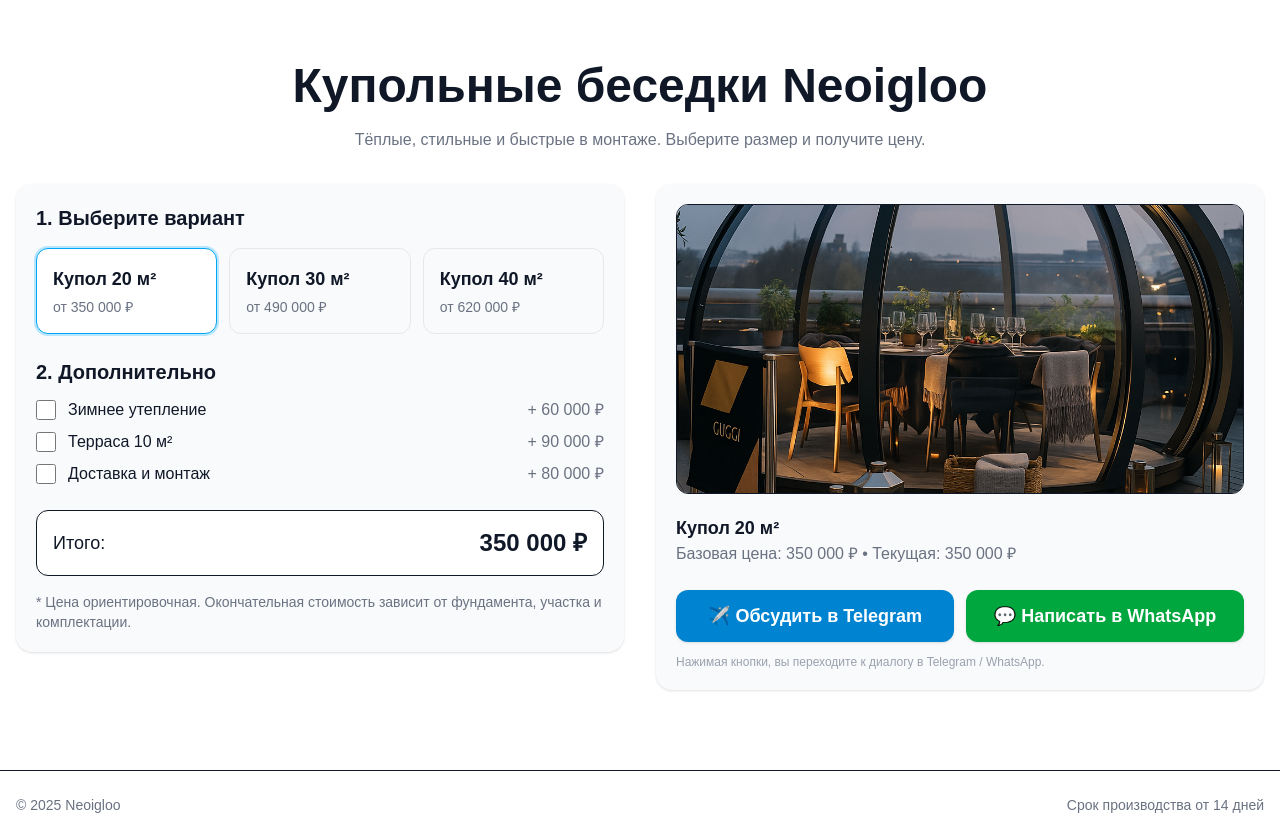
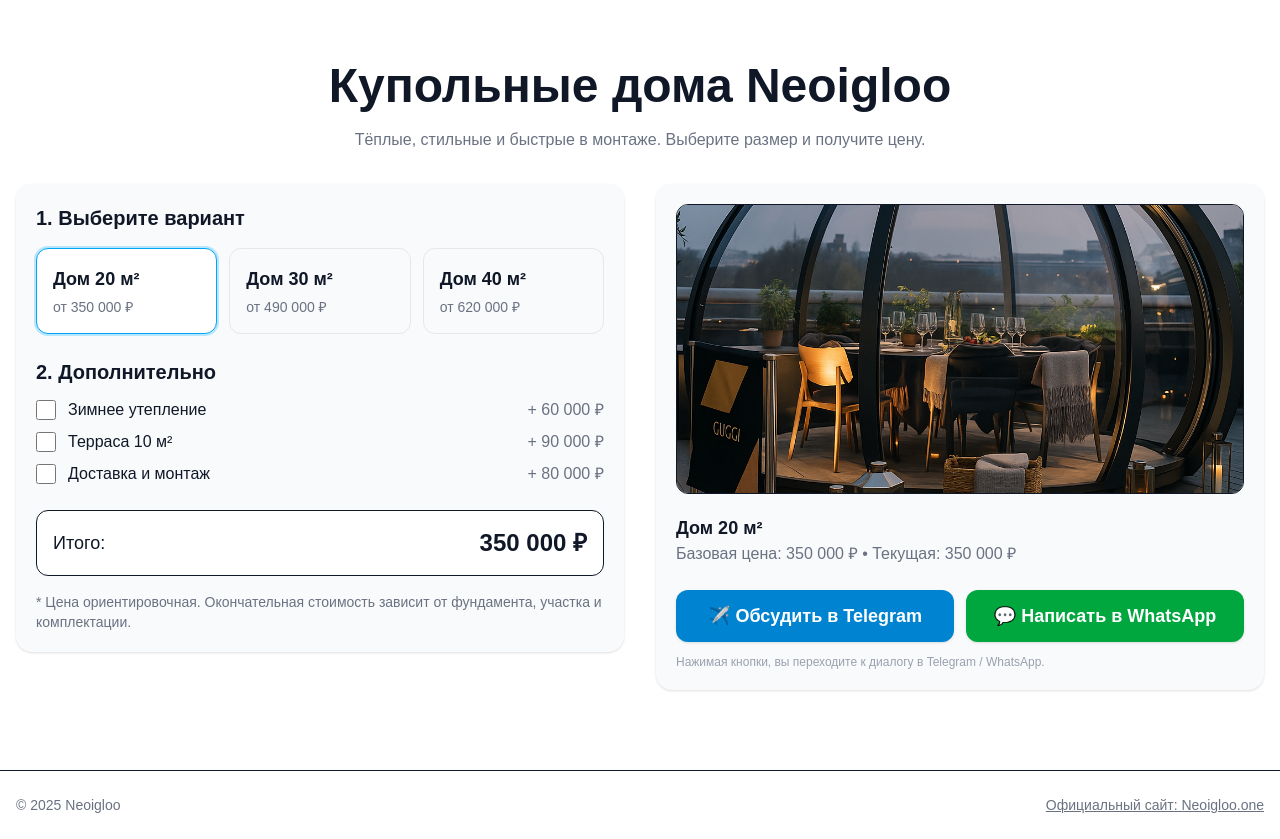
Before and after one commit to fishersp/neoigloo-site, a Next.js app: page / in a window 1280 px wide. Built offline with nearby package versions, Linux system fonts and the light colour scheme.

Commit message:
Update landing

```diff
--- a/src/app/page.tsx
+++ b/src/app/page.tsx
@@ -1,6 +1,15 @@
 'use client';
 
 import { useMemo, useState } from 'react';
+
+export const revalidate = 0; // чтобы страница не кэшировалась CDN
+
+// ==== НАСТРОЙКИ ====
+const YM_ID = 12345678; // <— замени на ID счётчика Метрики (если используешь цели)
+const TELEGRAM_URL = 'https://t.me/whatuknow';
+const WHATSAPP_NUMBER = '79096787222'; // +7 909 678 7222 без плюса и пробелов
+const MAIN_SITE_URL = 'https://Neoigloo.one';
+// ===================
 
 type Plan = {
   id: '20' | '30' | '40';
@@ -17,9 +26,9 @@ type Addon = {
 };
 
 const PLANS: Plan[] = [
-  { id: '20', title: 'Купол 20 м²', size: 20, basePrice: 350_000, img: '/house20.jpg' },
-  { id: '30', title: 'Купол 30 м²', size: 30, basePrice: 490_000, img: '/house30.jpg' },
-  { id: '40', title: 'Купол 40 м²', size: 40, basePrice: 620_000, img: '/house40.jpg' },
+  { id: '20', title: 'Дом 20 м²', size: 20, basePrice: 350_000, img: '/house20.jpg' },
+  { id: '30', title: 'Дом 30 м²', size: 30, basePrice: 490_000, img: '/house30.jpg' },
+  { id: '40', title: 'Дом 40 м²', size: 40, basePrice: 620_000, img: '/house40.jpg' },
 ];
 
 const ADDONS: Addon[] = [
@@ -29,6 +38,12 @@ const ADDONS: Addon[] = [
 ];
 
 const fmt = (n: number) => new Intl.NumberFormat('ru-RU').format(n) + ' ₽';
+
+const ymGoal = (goal: string) => {
+  if (typeof window !== 'undefined' && (window as any).ym) {
+    (window as any).ym(YM_ID, 'reachGoal', goal);
+  }
+};
 
 export default function HomePage() {
   const [selected, setSelected] = useState<Plan>(PLANS[0]);
@@ -44,11 +59,9 @@ export default function HomePage() {
     return sum;
   }, [selected, addons]);
 
-  // WhatsApp: телефон в международном формате без пробелов/знаков
-  const waNumber = '79096787222';
   const waLink = useMemo(() => {
     const text = `Здравствуйте! Хочу дом Neoigloo ${selected.size} м². Итоговая цена: ${fmt(total)}.`;
-    return `https://wa.me/${waNumber}?text=${encodeURIComponent(text)}`;
+    return `https://wa.me/${WHATSAPP_NUMBER}?text=${encodeURIComponent(text)}`;
   }, [selected.size, total]);
 
   return (
@@ -56,7 +69,7 @@ export default function HomePage() {
       {/* Hero */}
       <header className="container mx-auto px-4 pt-14 pb-8 text-center">
         <h1 className="text-4xl md:text-5xl font-bold leading-tight">
-          Купольные беседки Neoigloo
+          Купольные дома Neoigloo
         </h1>
         <p className="mt-3 text-gray-500">
           Тёплые, стильные и быстрые в монтаже. Выберите размер и получите цену.
@@ -66,7 +79,7 @@ export default function HomePage() {
       {/* Calculator */}
       <main className="container mx-auto px-4 pb-20">
         <div className="grid lg:grid-cols-2 gap-8 items-start">
-          {/* Варианты */}
+          {/* Варианты и допы */}
           <section className="bg-gray-50 rounded-2xl shadow-sm p-5">
             <h2 className="text-xl font-semibold mb-4">1. Выберите вариант</h2>
             <div className="grid sm:grid-cols-3 gap-3">
@@ -75,7 +88,10 @@ export default function HomePage() {
                 return (
                   <button
                     key={plan.id}
-                    onClick={() => setSelected(plan)}
+                    onClick={() => {
+                      setSelected(plan);
+                      ymGoal('calc_click'); // опционально, если цель создана
+                    }}
                     className={`rounded-xl border p-4 text-left transition
                       ${active ? 'border-sky-500 ring-2 ring-sky-200 bg-white' : 'border-gray-200 hover:border-gray-300'}
                     `}
@@ -95,9 +111,10 @@ export default function HomePage() {
                     type="checkbox"
                     className="h-5 w-5 accent-sky-500"
                     checked={addons[a.id]}
-                    onChange={(e) =>
-                      setAddons((prev) => ({ ...prev, [a.id]: e.target.checked }))
-                    }
+                    onChange={(e) => {
+                      setAddons((prev) => ({ ...prev, [a.id]: e.target.checked }));
+                      ymGoal('calc_click'); // опционально
+                    }}
                   />
                   <span className="flex-1">{a.title}</span>
                   <span className="text-gray-500">+ {fmt(a.price)}</span>
@@ -133,21 +150,24 @@ export default function HomePage() {
               </p>
             </div>
 
-            {/* Две кнопки: Telegram + WhatsApp */}
             <div className="mt-6 grid grid-cols-1 sm:grid-cols-2 gap-3">
+              {/* Telegram */}
               <a
-                href="https://t.me/whatuknow"
+                href={TELEGRAM_URL}
                 target="_blank"
                 rel="noopener noreferrer"
+                onClick={() => ymGoal('tg_click')}
                 className="inline-flex w-full items-center justify-center rounded-xl bg-sky-600 text-white px-5 py-3 text-lg font-semibold shadow hover:bg-sky-700 transition"
               >
                 ✈️ Обсудить в Telegram
               </a>
 
+              {/* WhatsApp */}
               <a
                 href={waLink}
                 target="_blank"
                 rel="noopener noreferrer"
+                onClick={() => ymGoal('wa_click')}
                 className="inline-flex w-full items-center justify-center rounded-xl bg-green-600 text-white px-5 py-3 text-lg font-semibold shadow hover:bg-green-700 transition"
               >
                 💬 Написать в WhatsApp
@@ -165,7 +185,15 @@ export default function HomePage() {
       <footer className="border-t">
         <div className="container mx-auto px-4 py-6 text-sm text-gray-500 flex items-center justify-between">
           <span>© {new Date().getFullYear()} Neoigloo</span>
-          <span>Срок производства от 14 дней</span>
+          <a
+            href={MAIN_SITE_URL}
+            target="_blank"
+            rel="noopener noreferrer"
+            className="underline hover:text-gray-700"
+            title="Открыть официальный сайт Neoigloo.one"
+          >
+            Официальный сайт: Neoigloo.one
+          </a>
         </div>
       </footer>
     </div>
```
